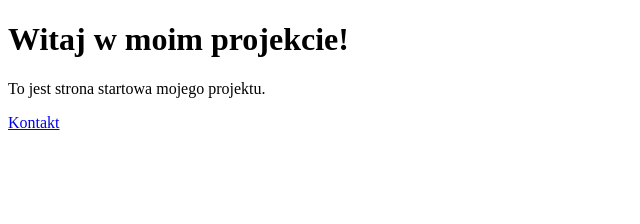
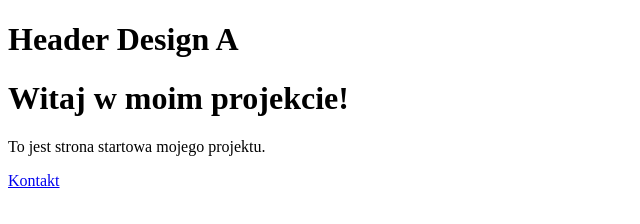
Before and after one commit to wipzon/projekt, a plain HTML site: page index.html in a window 1280 px wide. Shown: the whole page, without its empty margins (0-640 px from the left). Drawn offline with Linux system fonts and the light colour scheme.

Commit message:
Modified header DesignA

```diff
--- a/index.html
+++ b/index.html
@@ -4,6 +4,9 @@
         <title>Mój Projekt</title>
     </head>
     <body>
+        <header>
+            <h1>Header Design A</h1>
+        </header>
         <h1>Witaj w moim projekcie!</h1>
         <p>To jest strona startowa mojego projektu.</p>
         <nav>
```
